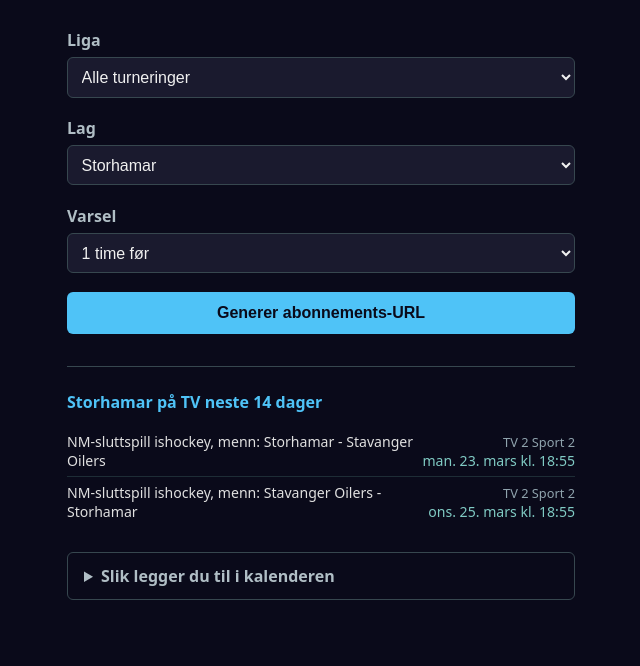
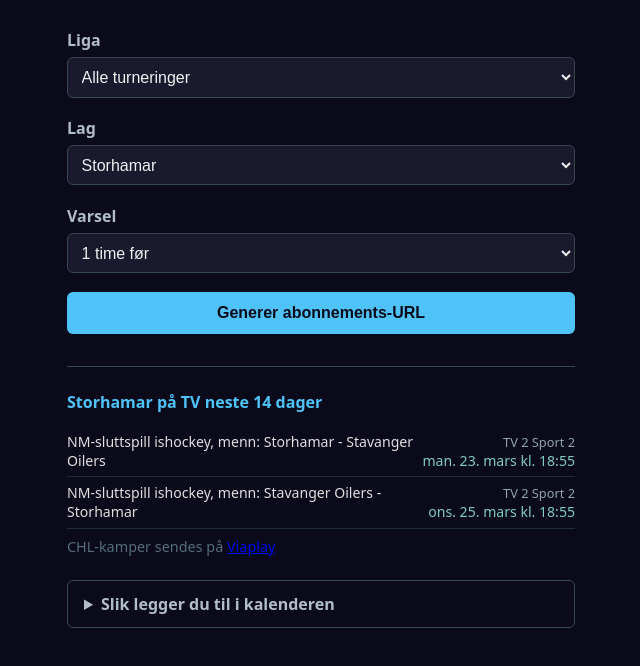
Before and after one commit to jannyg/puckplan, a website: page index.html in a window 1280 px wide. Shown: the part 104-770 px from the top of the page, without its empty margins (319-959 px from the left). Drawn offline with Linux system fonts and the light colour scheme.

Commit message:
Add Viaplay note to TV schedule for CHL teams
- Add CSS for .tv-viaplay class (muted color, 0.9rem font-size, 0.5rem margin-top)
- Refactor renderTvSchedule() to look up selected team once at the top
- Append Viaplay note after TV schedule list if team plays in CHL
- Note also appended in the empty state branch to ensure consistent display

```diff
--- a/index.html
+++ b/index.html
@@ -88,6 +88,7 @@
     .tv-meta { color: #80cbc4; white-space: nowrap; text-align: right; }
     .tv-channel { color: #90a4ae; font-size: 0.8rem; }
     #tv-empty { color: #546e7a; font-size: 0.9rem; }
+    .tv-viaplay { color: #546e7a; font-size: 0.9rem; margin-top: 0.5rem; }
   </style>
 </head>
 <body>
@@ -193,13 +194,17 @@
 
     function renderTvSchedule() {
       const list = document.getElementById('tv-list');
-      const teamName = teamsData.find(t => t.slug === document.getElementById('lag').value)?.name ?? '';
+      const selectedTeam = teamsData.find(t => t.slug === document.getElementById('lag').value);
+      const teamName = selectedTeam?.name ?? '';
       document.getElementById('tv-heading').textContent = `${teamName} på TV neste 14 dager`;
       const visible = teamName
         ? allBroadcasts.filter(b => b.title.includes(teamName))
         : allBroadcasts;
       if (!visible.length) {
         list.innerHTML = `<p id="tv-empty">${teamName ? 'Ingen planlagte TV-sendinger for ' + teamName + '.' : 'Ingen planlagte sendinger funnet.'}</p>`;
+        if (selectedTeam?.leagues?.chl) {
+          list.innerHTML += '<p class="tv-viaplay">CHL-kamper sendes på <a href="https://viaplay.no" target="_blank">Viaplay</a></p>';
+        }
         return;
       }
       list.innerHTML = visible.map(b => `
@@ -210,6 +215,9 @@
             ${fmt(b.startTime)}
           </span>
         </div>`).join('');
+      if (selectedTeam?.leagues?.chl) {
+        list.innerHTML += '<p class="tv-viaplay">CHL-kamper sendes på <a href="https://viaplay.no" target="_blank">Viaplay</a></p>';
+      }
     }
 
     async function loadTvSchedule() {
```
